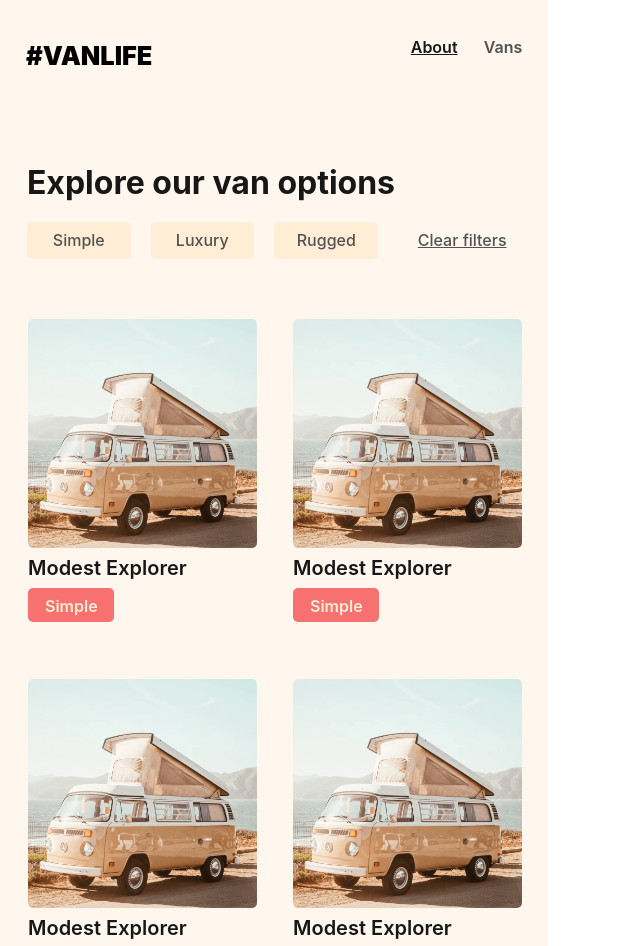
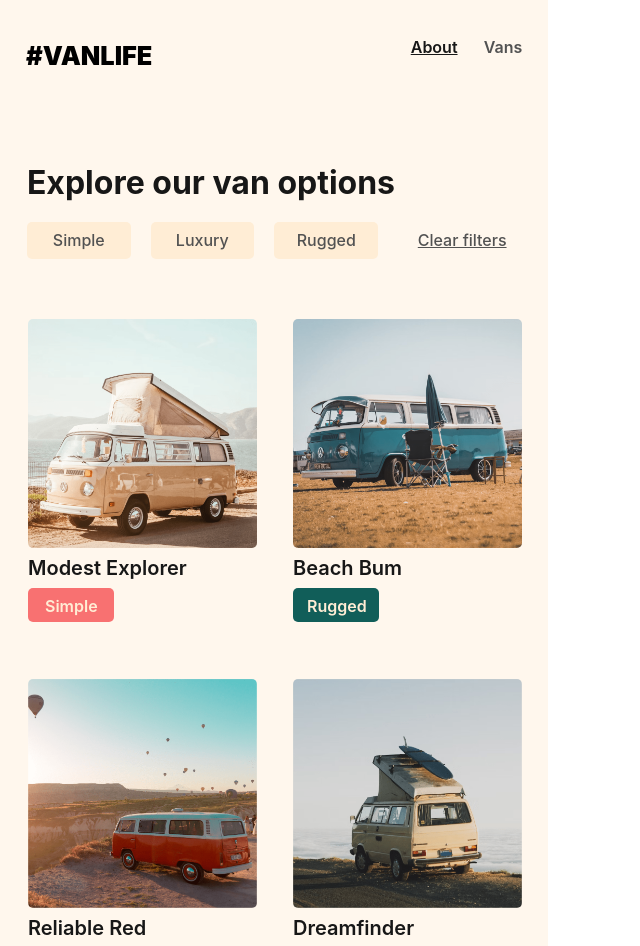
Before and after one commit to bhivgadearav/react-practice, a React (Vite) app: page /vans in a window 1280 px wide. Shown: the top 946 px of the page, without its empty margins (0-640 px from the left). Built offline with nearby package versions, Linux system fonts and the light colour scheme.

Commit message:
dynamic van components

```diff
--- a/src/Van.jsx
+++ b/src/Van.jsx
@@ -4,17 +4,24 @@ export default function Van(props) {
     return (
         <>
             <div className="w-[492.34px] h-[41.86px]">
-                <img className="w-[229.23px] h-[229.23px] rounded-[5px]" src="/images/modest-explorer.png" />
+                <img className="w-[229.23px] h-[229.23px] rounded-[5px]" src={props.image} />
                 <div className="flex">
                     <div className="text-neutral-900 text-xl font-semibold font-['Inter'] leading-loose">
-                        Modest Explorer
+                        {props.name}
                     </div>
                 </div>
                 <div className="w-[85.71px] h-[33.89px] top-0 relative">
-                    <div className="Rectangle140 w-[85.71px] h-[33.89px] left-0 top-0 absolute bg-red-400 rounded-[5px]" />
-                    <div className="Simple w-[58.80px] h-[28.90px] left-[13.95px] top-[1.99px] absolute text-center text-orange-100 text-base font-semibold font-['Inter'] leading-loose">
-                        {props.type}
+                <div className={
+                    props.type === "simple" ? "w-[85.71px] h-[33.89px] left-0 top-0 absolute rounded-[5px] bg-red-400" :
+                    props.type === "luxury" ? "w-[85.71px] h-[33.89px] left-0 top-0 absolute rounded-[5px] bg-neutral-900" :
+                    "w-[85.71px] h-[33.89px] left-0 top-0 absolute rounded-[5px] bg-teal-800"
+                    }>
+                    <div className="w-[58.80px] h-[28.90px] left-[13.95px] top-[1.99px] absolute text-center text-orange-100 text-base font-semibold font-['Inter'] leading-loose">
+                        {props.type === "simple" ? "Simple" :
+                        props.type === "luxury" ? "Luxury" :
+                        "Rugged"}
                     </div>
+                </div>
                 </div>
             </div>
         </>
--- a/src/Vans.jsx
+++ b/src/Vans.jsx
@@ -32,12 +32,11 @@ export default function Vans(){
             </section>
             <main className="h-[1000px] w-[450px] left-7 top-[319.19px] flex flex-row absolute">
                 <div className="grid grid-cols-2 gap-x-20 gap-y-20 w-full">
-                    <Van type="Simple"/>
-                    <Van type="Simple"/>
-                    <Van type="Simple"/>
-                    <Van type="Simple"/>
-                    <Van type="Simple"/>
-                    <Van type="Simple"/>
+                    {
+                        vans.map((van) => {
+                            return <Van key={van.id} name={van.name} type={van.type} image={van.image} />
+                        })
+                    }
                 </div>
             </main>
             <footer className="w-[550px] h-[70px] pl-[107px] pr-[107.13px] pt-[23px] pb-[23.08px] left-[-0.21px] top-[1381.86px] absolute bg-neutral-800 justify-center items-center inline-flex">
--- a/src/data.js
+++ b/src/data.js
@@ -1,8 +1,8 @@
 export default [
-    { id: "1", name: "Modest Explorer", price: 60, description: "The Modest Explorer is a van designed to get you out of the house and into nature. This beauty is equipped with solar panels, a composting toilet, a water tank and kitchenette. The idea is that you can pack up your home and escape for a weekend or even longer!", imageUrl: "/images/modest-explorer.png", type: "simple" },
-    { id: "2", name: "Beach Bum", price: 80, description: "Beach Bum is a van inspired by surfers and travelers. It was created to be a portable home away from home, but with some cool features in it you won't find in an ordinary camper.", imageUrl: "/images/beach-bum.png", type: "rugged" },
-    { id: "3", name: "Reliable Red", price: 100, description: "Reliable Red is a van that was made for travelling. The inside is comfortable and cozy, with plenty of space to stretch out in. There's a small kitchen, so you can cook if you need to. You'll feel like home as soon as you step out of it.", imageUrl: "/images/reliable-red.png", type: "luxury" },
-    { id: "4", name: "Dreamfinder", price: 65, description: "Dreamfinder is the perfect van to travel in and experience. With a ceiling height of 2.1m, you can stand up in this van and there is great head room. The floor is a beautiful glass-reinforced plastic (GRP) which is easy to clean and very hard wearing. A large rear window and large side windows make it really light inside and keep it well ventilated.", imageUrl: "/images/dreamfinder.pngg", type: "simple" },
-    { id: "5", name: "The Cruiser", price: 120, description: "The Cruiser is a van for those who love to travel in comfort and luxury. With its many windows, spacious interior and ample storage space, the Cruiser offers a beautiful view wherever you go.", imageUrl: "/images/the-cruiser.png", type: "luxury" },
-    { id: "6", name: "Green Wonder", price: 70, description: "With this van, you can take your travel life to the next level. The Green Wonder is a sustainable vehicle that's perfect for people who are looking for a stylish, eco-friendly mode of transport that can go anywhere.", imageUrl: "/images/green-wonder.png", type: "rugged" },
+    { id: "1", name: "Modest Explorer", price: 60, description: "The Modest Explorer is a van designed to get you out of the house and into nature. This beauty is equipped with solar panels, a composting toilet, a water tank and kitchenette. The idea is that you can pack up your home and escape for a weekend or even longer!", image: "/images/modest-explorer.png", type: "simple" },
+    { id: "2", name: "Beach Bum", price: 80, description: "Beach Bum is a van inspired by surfers and travelers. It was created to be a portable home away from home, but with some cool features in it you won't find in an ordinary camper.", image: "/images/beach-bum.png", type: "rugged" },
+    { id: "3", name: "Reliable Red", price: 100, description: "Reliable Red is a van that was made for travelling. The inside is comfortable and cozy, with plenty of space to stretch out in. There's a small kitchen, so you can cook if you need to. You'll feel like home as soon as you step out of it.", image: "/images/reliable-red.png", type: "luxury" },
+    { id: "4", name: "Dreamfinder", price: 65, description: "Dreamfinder is the perfect van to travel in and experience. With a ceiling height of 2.1m, you can stand up in this van and there is great head room. The floor is a beautiful glass-reinforced plastic (GRP) which is easy to clean and very hard wearing. A large rear window and large side windows make it really light inside and keep it well ventilated.", image: "/images/dreamfinder.png", type: "simple" },
+    { id: "5", name: "The Cruiser", price: 120, description: "The Cruiser is a van for those who love to travel in comfort and luxury. With its many windows, spacious interior and ample storage space, the Cruiser offers a beautiful view wherever you go.", image: "/images/the-cruiser.png", type: "luxury" },
+    { id: "6", name: "Green Wonder", price: 70, description: "With this van, you can take your travel life to the next level. The Green Wonder is a sustainable vehicle that's perfect for people who are looking for a stylish, eco-friendly mode of transport that can go anywhere.", image: "/images/green-wonder.png", type: "rugged" },
 ];
```
